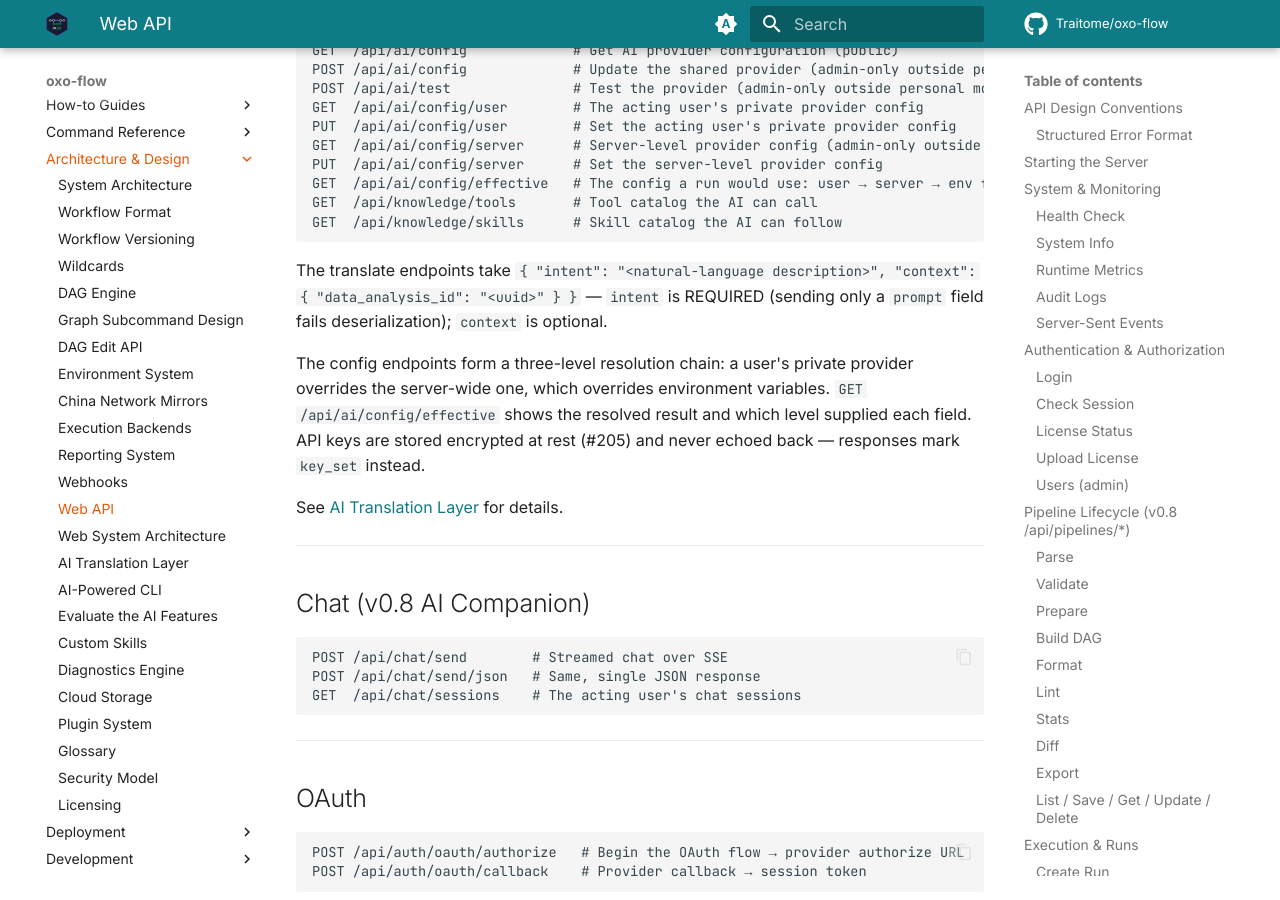
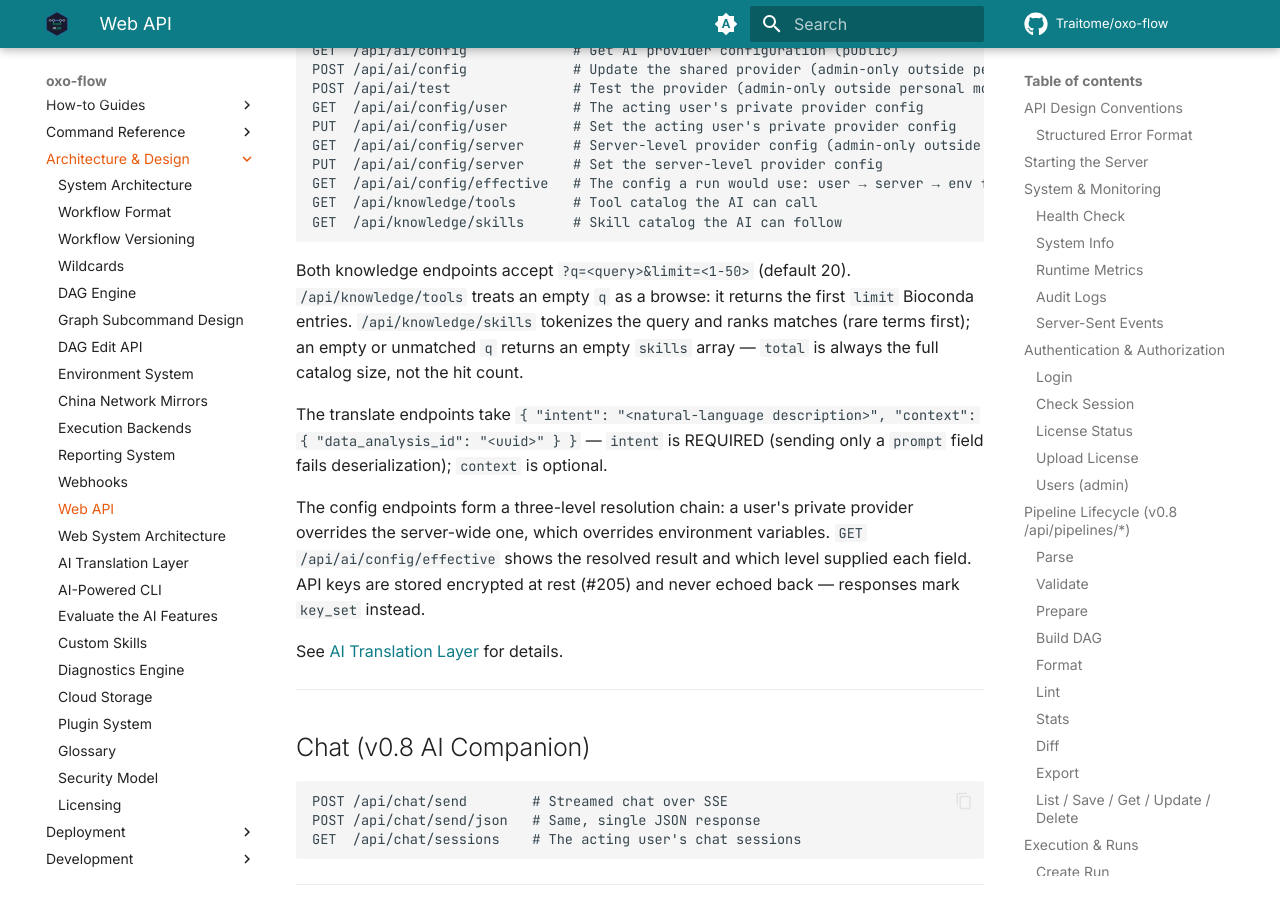
Before and after one commit to Traitome/oxo-flow, an MkDocs documentation site: the page built from docs/guide/src/reference/web-api.md, in a window 1280 px wide and 900 px high, scrolled down 13966 px. Built offline with MkDocs 1.6.1 and Material for MkDocs 9.7.7, drawn with Linux system fonts in a browser that asks for light colours; comment, search, counter and statistics services are not loaded; the version menu is left out.

Commit message:
docs: document q/limit query semantics for knowledge endpoints
/api/knowledge/skills ranks tokenized matches and returns an empty array
for an empty or unmatched query (post-fa316fad behavior); /api/knowledge/tools
still browses the catalog on an empty q. total is always the catalog size.

Co-Authored-By: Claude Code <noreply@anthropic.com>

````diff
--- a/docs/guide/src/reference/web-api.md
+++ b/docs/guide/src/reference/web-api.md
@@ -539,6 +539,13 @@ GET  /api/knowledge/tools       # Tool catalog the AI can call
 GET  /api/knowledge/skills      # Skill catalog the AI can follow
 ```
 
+Both knowledge endpoints accept `?q=<query>&limit=<1-50>` (default 20).
+`/api/knowledge/tools` treats an empty `q` as a browse: it returns the
+first `limit` Bioconda entries. `/api/knowledge/skills` tokenizes the
+query and ranks matches (rare terms first); an empty or unmatched `q`
+returns an empty `skills` array — `total` is always the full catalog
+size, not the hit count.
+
 The translate endpoints take `{ "intent": "<natural-language description>",
 "context": { "data_analysis_id": "<uuid>" } }` — `intent` is REQUIRED (sending
 only a `prompt` field fails deserialization); `context` is optional.
````
